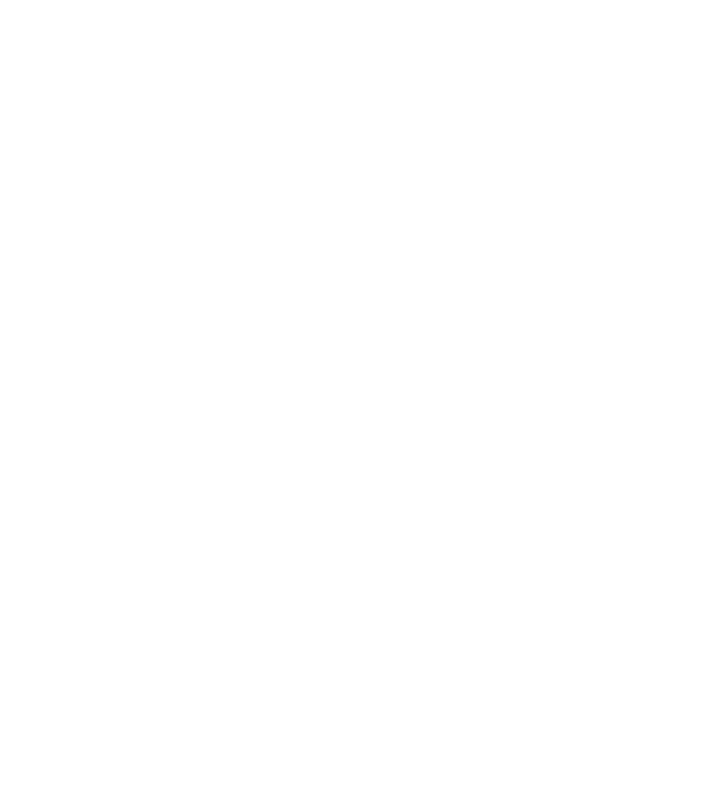
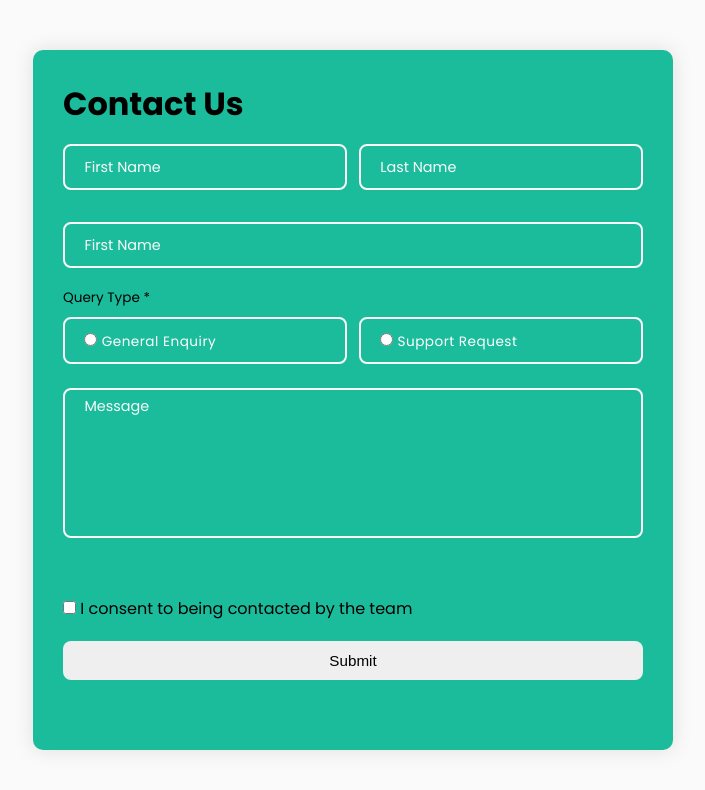
Before and after one commit to 7abracadabra7/responsive-form, a plain HTML site: page index.html in a window 1280 px wide. Shown: the whole page, without its empty margins (287-992 px from the left). Drawn offline with Linux system fonts and the light colour scheme.

Commit message:
base form structure

```diff
--- a/index.html
+++ b/index.html
@@ -4,9 +4,76 @@
     <meta charset="UTF-8" />
     <meta name="viewport" content="width=device-width, initial-scale=1.0" />
     <link rel="stylesheet" href="./styles.css" />
-    <title>Document</title>
+    <title>Contact Form</title>
   </head>
   <body>
+    <div class="container">
+      <div class="form">
+        <h1>Contact Us</h1>
+        <div class="contact-info">
+          <div class="pair">
+            <div class="input-container">
+              <input name="name" class="input" type="text" />
+              <label for="" class="dynamic-label">First Name</label>
+            </div>
+            <div class="input-container">
+              <input type="text" name="name" class="input" />
+              <label for="lastName" class="dynamic-label">Last Name</label>
+            </div>
+          </div>
+          <div class="single">
+            <div class="input-container">
+              <input type="email" name="email" class="input" />
+              <label for="" class="dynamic-label">First Name</label>
+            </div>
+          </div>
+          <div class="query-container">
+            <label for="">Query Type *</label>
+            <div class="pair">
+              <div class="radio-btn-container">
+                <input
+                  type="radio"
+                  name="query-type"
+                  id="general-inquiry"
+                  value="General Enquiry"
+                />
+                <label for="general-inquiry">General Enquiry</label>
+              </div>
+              <div class="radio-btn-container">
+                <input
+                  type="radio"
+                  name="query-type"
+                  id="support-request"
+                  value="Support Request"
+                />
+                <label for="support-request">Support Request</label>
+              </div>
+            </div>
+          </div>
+
+          <div class="single">
+            <div class="input-container textarea">
+              <textarea name="message" class="input"></textarea>
+              <label for="">Message </label>
+            </div>
+          </div>
+        </div>
+        <div id="accept-form">
+          <input
+            type="checkbox"
+            name="acceptance"
+            id="accept-form"
+            value="accept"
+            required
+          />
+          <label for="accept-form"
+            >I consent to being contacted by the team</label
+          >
+        </div>
+        <button type="submit">Submit</button>
+      </div>
+    </div>
+
     <script src="./app.js"></script>
   </body>
 </html>
--- a/styles.css
+++ b/styles.css
@@ -0,0 +1,151 @@
+@import url("https://fonts.googleapis.com/css2?family=Merriweather:ital,wght@0,300;0,400;0,700;0,900;1,300;1,400;1,700;1,900&family=Montserrat:ital,wght@0,100..900;1,100..900&family=Poppins:ital,wght@0,100;0,200;0,300;0,400;0,500;0,600;0,700;0,800;0,900;1,100;1,200;1,300;1,400;1,500;1,600;1,700;1,800;1,900&display=swap");
+
+html {
+  --color-background: #fafafa;
+  --color-white: #fff;
+  --color-primary-200: #1abc9c;
+  --color-primary-100: rgb(227, 230, 230);
+}
+
+* {
+  margin: 0;
+  padding: 0;
+  box-sizing: border-box;
+}
+
+body {
+  font-family: "Poppins", sans-serif;
+}
+
+.container {
+  position: relative;
+  width: 100%;
+  min-height: 100vh;
+  padding: 2rem;
+  background-color: var(--color-background);
+  overflow: hidden;
+  display: flex;
+  align-items: center;
+  justify-content: center;
+}
+
+.form {
+  width: 100%;
+  padding: 30px;
+  max-width: 640px;
+  height: 700px;
+  background-color: var(--color-primary-200);
+  border-radius: 10px;
+  box-shadow: 0 0 20px 1px rgba(0, 0, 0, 0.1);
+  z-index: 1000;
+  overflow: hidden;
+  /* display: grid;
+  grid-template-columns: repeat(2, 1fr); */
+}
+
+.contact-info {
+  display: flex;
+  flex-direction: column;
+}
+
+.input-container {
+  position: relative;
+  margin: 1rem 0;
+}
+
+.pair {
+  width: 100%;
+  display: flex;
+  justify-content: space-between;
+}
+
+.pair .input-container,
+.pair .radio-btn-container {
+  width: 49%;
+}
+
+.pair .input-container .input {
+  width: 100%;
+}
+
+.single .input-container .input {
+  width: 100%;
+}
+
+.input,
+.radio-btn-container {
+  outline: none;
+  border: 2px solid var(--color-background);
+  background: none;
+  padding: 0.6rem 1.2rem;
+  color: var(--color-white);
+  font-weight: 500;
+  font-size: 0.95rem;
+  letter-spacing: 0.5px;
+  border-radius: 8px;
+  transition: 0.3s;
+}
+
+textarea.input {
+  position: relative;
+  padding: 0.8rem 1.2rem;
+  min-height: 150px;
+  border-radius: 8px;
+  resize: none;
+  overflow-y: auto;
+}
+
+.dynamic-label {
+  position: absolute;
+  top: 50%;
+  left: 15px;
+  transform: translateY(-50%);
+  padding: 0 0.4rem;
+  color: var(--color-background);
+  font-size: 0.9rem;
+  font-weight: 400;
+}
+
+input,
+textarea {
+  font-family: inherit;
+}
+
+.radio-btn-container label {
+  font-weight: 400;
+  font-size: 0.9rem;
+}
+
+.query-container .pair,
+textarea {
+  margin-top: 8px;
+}
+
+.query-container label {
+  font-size: 0.85rem;
+}
+
+.textarea label {
+  position: absolute;
+  top: 1rem;
+  left: 15px;
+  padding: 0 0.4rem;
+  color: var(--color-background);
+  /* transform: translateY(0); */
+  font-weight: 400;
+  font-size: 0.9rem;
+}
+
+#accept-form {
+  margin-top: 20px;
+}
+
+button {
+  width: 100%;
+  padding: 0.7rem;
+  font-weight: 500;
+  font-size: 0.95rem;
+  border-radius: 8px;
+  border: none;
+  margin-top: 20px;
+}
```
Also changed, not shown: img/email.png (added), img/location.png (added), img/phone.png (added), img/shape.png (added).
